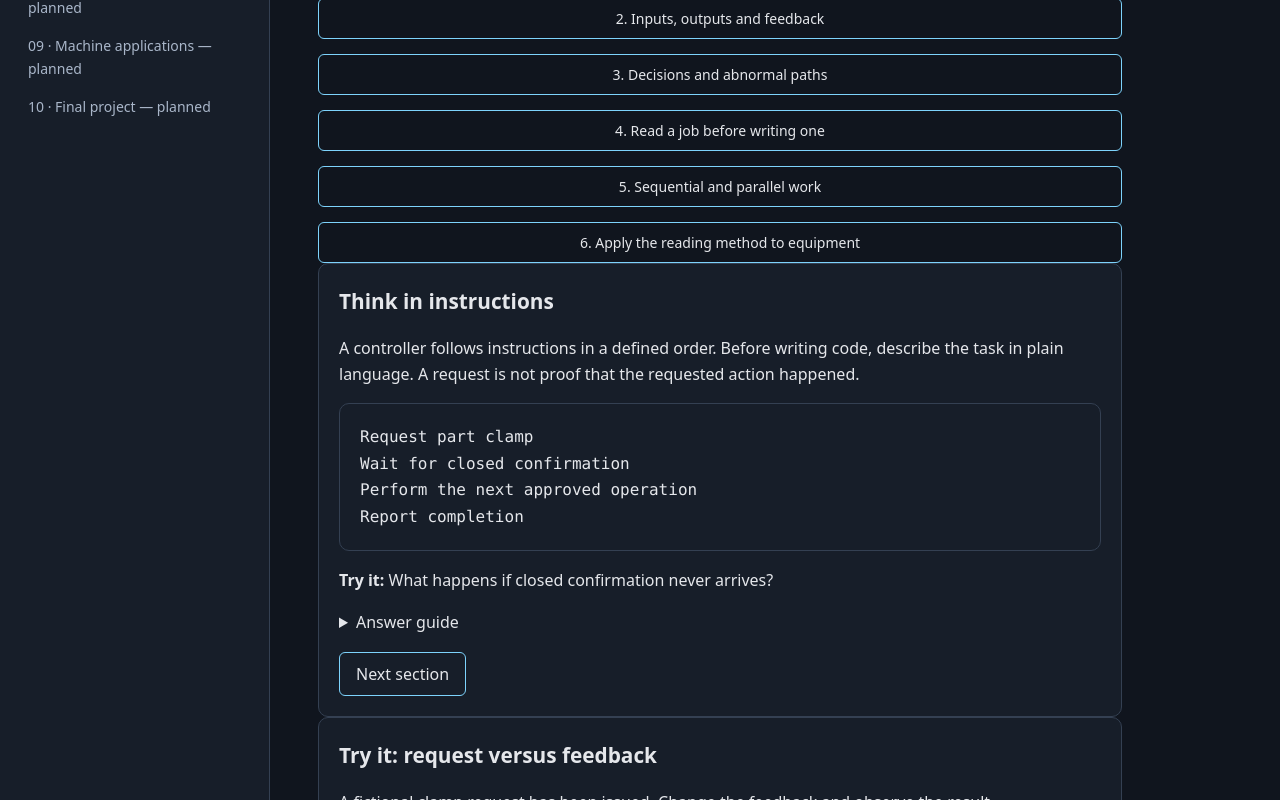
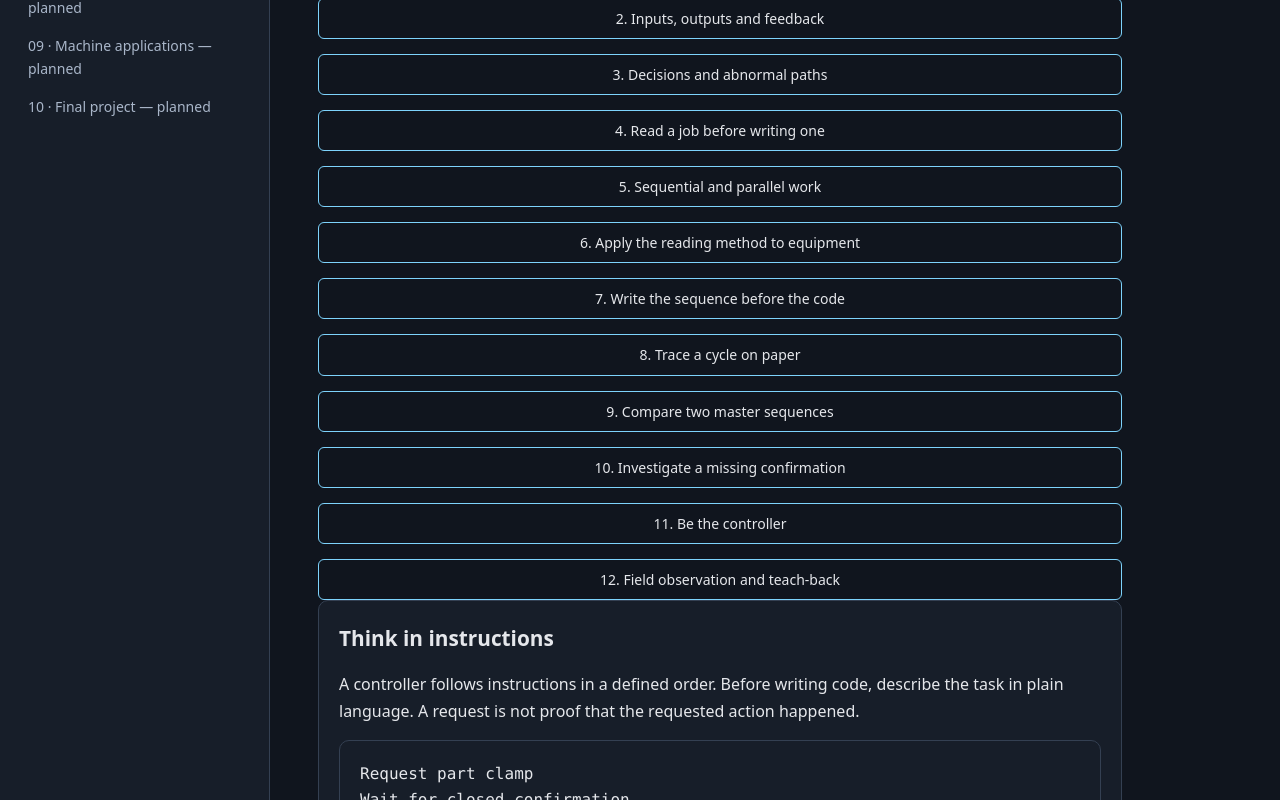
Before and after one commit to Howmet-Automation/yaskawa-inform-training, a React (Vite) app: page /#/module/01 in a window 1280 px wide. Shown: the part 471-1271 px from the top of the page. Built offline with nearby package versions, Linux system fonts and the light colour scheme.

Commit message:
Expand Module 1 with practical tracing, comparison and field exercises

```diff
--- a/src/content/module01.ts
+++ b/src/content/module01.ts
@@ -4,6 +4,12 @@ export const lessons=[
 {id:'logic',title:'Decisions and abnormal paths',body:'A condition determines which path the program takes. A wait is different from a decision: a wait blocks progress until its condition is satisfied. A timeout and recovery path must be designed for the actual equipment.',example:'IF part is present\n  request next step\nELSE\n  follow approved missing-part response',task:'Draw both branches and explain where each ends.',answer:'The present branch requests the next step. The missing branch follows a defined response rather than silently continuing.'},
 {id:'reading',title:'Read a job before writing one',body:'Find the entry point, setup, normal path, calls and abnormal exits. A called job may hide important details. Record what you know and what still needs verification.',example:'NOP\nCALL JOB:DEMO_TASK\nEND',task:'What can you conclude about DEMO_TASK from its name?',answer:'Only that the example calls a job with that name. Inspect the called job to establish its behavior. This is fictional, incomplete training code.'},
 {id:'parallel',title:'Sequential and parallel work',body:'Some controllers support separate subtasks. A start is not the same as completion. Two tasks started before their waits can overlap; starting and waiting for each in turn is sequential. Actual availability and behavior depend on controller configuration.',example:'Illustrative pseudocode:\nStart task A\nStart task B\nWait for A\nWait for B\nContinue',task:'If A finishes first, can the master continue past both waits?',answer:'Not until B has also finished. The example does not establish actual machine timing or safe coordination.'},
-{id:'transfer',title:'Apply the reading method to equipment',body:'Different machine families and even similar cells can organize their master jobs differently. With your instructor, locate the authoritative program for the exact machine and record its revision. Do not assume a technique transfers unchanged.',example:'Record: machine / job / revision / entry / calls / waits / exits',task:'Explain a normal cycle and one abnormal path without operating the machine.',answer:'Identify the request, confirmation, next action, and missing-condition response. Mark unknowns for instructor review.'}
+{id:'transfer',title:'Apply the reading method to equipment',body:'Different machine families and even similar cells can organize their master jobs differently. With your instructor, locate the authoritative program for the exact machine and record its revision. Do not assume a technique transfers unchanged.',example:'Record: machine / job / revision / entry / calls / waits / exits',task:'Explain a normal cycle and one abnormal path without operating the machine.',answer:'Identify the request, confirmation, next action, and missing-condition response. Mark unknowns for instructor review.'},
+{"id":"pseudocode","title":"Write the sequence before the code","body":"Imagine a station that receives a part, confirms its presence, requests a fixture clamp and reports completion. Write what must happen before worrying about INFORM syntax. Separate actions from the conditions that permit them. A technician troubleshooting this station needs to know which instruction is waiting and why.","example":"Wait for part present\nRequest clamp\nWait for clamp confirmation\nRequest process\nWait for process completion\nReport cycle complete","task":"Rewrite this sequence with an explicit missing-feedback response. Identify which lines are actions and which are conditions.","answer":"Requests and completion reporting are actions. Presence, clamp confirmation and process completion are conditions. Missing feedback requires a defined response, not an assumption that the device moved."},
+{"id":"trace","title":"Trace a cycle on paper","body":"Read the sequence one line at a time. Keep a record of the signals and the current instruction. Do not jump ahead because you know what the machine normally does. In this fictional example, the clamp request is active but confirmation is delayed.","example":"Step | Request | Feedback | Program state\n1    | OFF     | OFF      | Before request\n2    | ON      | OFF      | Waiting\n3    | ON      | ON       | Condition met","task":"Add a fourth row for a new cycle where feedback never arrives. What information would you collect before troubleshooting?","answer":"Record the waiting instruction, actual signal states, expected signal source, relevant drawings and any timeout or alarm. Do not force a signal or assume the device is safe."},
+{"id":"compare","title":"Compare two master sequences","body":"Two fictional cells perform similar work but coordinate tasks differently. Cell A starts two independent tasks before waiting for both. Cell B finishes its first task before starting the second. The difference matters when tracing where a master job is waiting. Neither pattern establishes safe physical coordination by itself.","example":"CELL A                 CELL B\nStart A                Start A\nStart B                Wait A\nWait A                 Start B\nWait B                 Wait B\nContinue               Continue","task":"Draw a timeline for each. Assume A takes 4 units and B takes 3 units, with no overhead. Compare the idealized completion times.","answer":"Cell A could finish after 4 units if both start together and can run independently. Cell B takes 7 units. These are fictional timing units, not measured machine performance."},
+{"id":"fault","title":"Investigate a missing confirmation","body":"A fictional station stops progressing after issuing a clamp request. The request is on, but the confirmation is off. This observation narrows the investigation; it does not establish a failed sensor. Possible explanations include the device not moving, a signal path problem, or an incorrect expectation about the signal. Follow approved troubleshooting procedures.","example":"Observed: request ON, confirmation OFF\nKnown: sequence is waiting\nUnknown: physical state and reason for missing feedback","task":"List three pieces of evidence that would distinguish these explanations without changing the robot program.","answer":"Review the expected I/O mapping, authorized observation of physical state, and available PLC/controller diagnostics. Any physical inspection must follow applicable safety procedures."},
+{"id":"desk","title":"Be the controller","body":"Use paper or a whiteboard. One person reads instructions while another records the current instruction and signal states. Change one condition at a time. The purpose is to practice tracing rather than memorizing a sequence.","example":"Cards: PART PRESENT / REQUEST CLAMP / CLAMP CONFIRMED / PROCESS COMPLETE / REPORT COMPLETE","task":"Arrange the cards, then trace a normal cycle and a cycle with missing confirmation. Explain why the final card cannot be reached in the second case.","answer":"The missing confirmation prevents the defined normal sequence from advancing. A real program may have a separate timeout or recovery branch; inspect it rather than guessing."},
+{"id":"worksheet","title":"Field observation and teach-back","body":"With an instructor, choose an approved read-only program example for the exact machine. Record the machine, job and revision. Find the entry, a call, a condition, a wait and an exit if present. Explain the evidence for each conclusion and mark unknowns. No live operation is required.","example":"Machine / controller / job / revision:\nEntry and setup:\nNormal path:\nCalled jobs:\nWaiting condition:\nAbnormal path:\nUnknowns and sources to check:","task":"Explain your trace to the instructor without reading your notes. Repeat the request-versus-feedback explanation next shift.","answer":"The instructor should check sequence accuracy, evidence, distinction between command and feedback, recognition of unknowns, and safe boundaries. A quiz alone cannot establish practical competence."}
 ]
 export const questions=[{prompt:'An output requests a clamp. What proves the request completed?',options:['The output alone','Verified feedback appropriate to the machine','The job name'],correct:1,explanation:'A request is not confirmation.'},{prompt:'Two tasks start before either wait. When can the master pass both waits?',options:['After the first start','After task A alone','After both tasks finish'],correct:2,explanation:'Both waits must be satisfied.'},{prompt:'What should you do before applying a pattern to another cell?',options:['Verify its exact program and documentation','Copy the sequence unchanged','Assume the same signals'],correct:0,explanation:'Machine-specific differences matter.'}]
```
